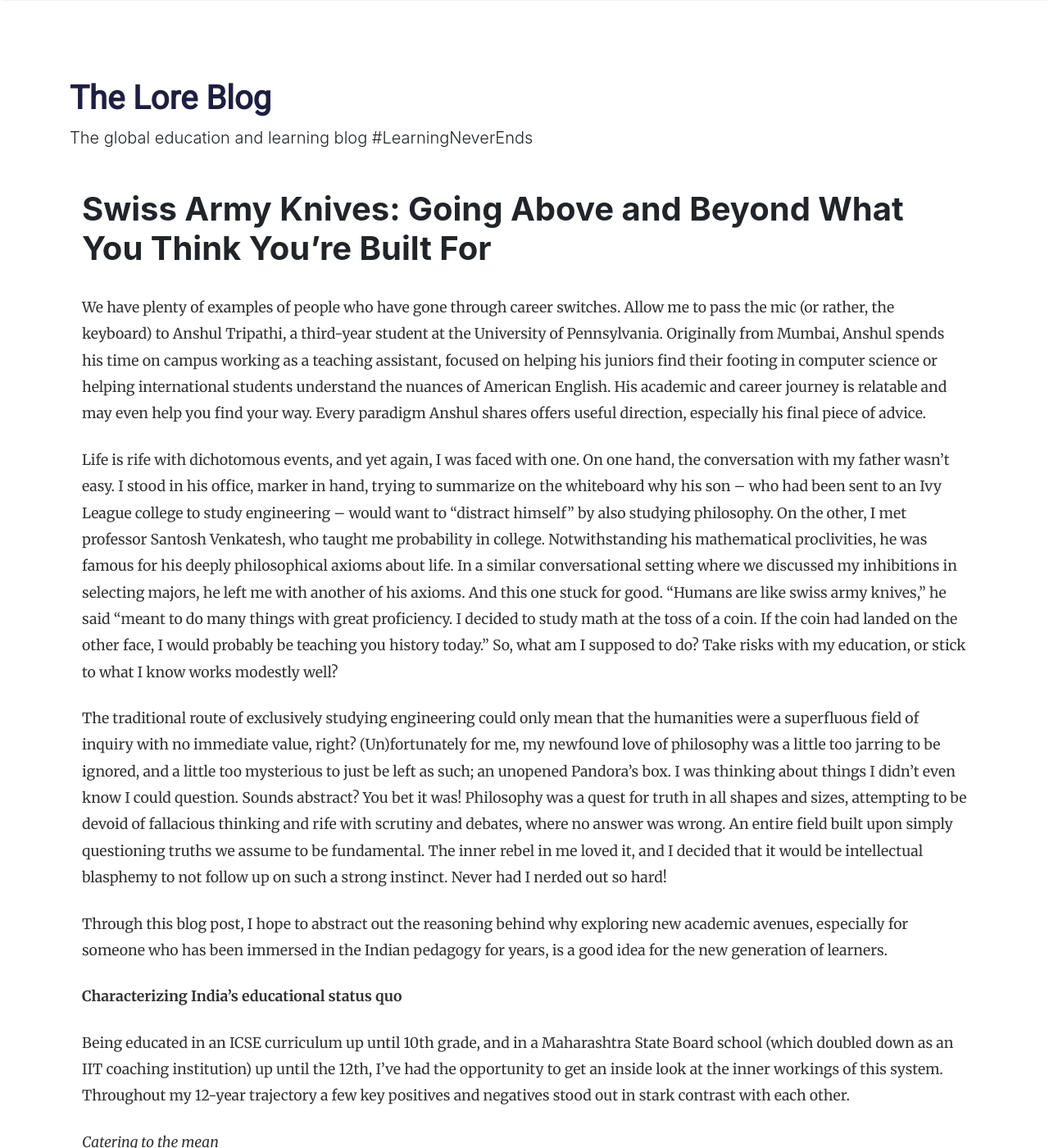
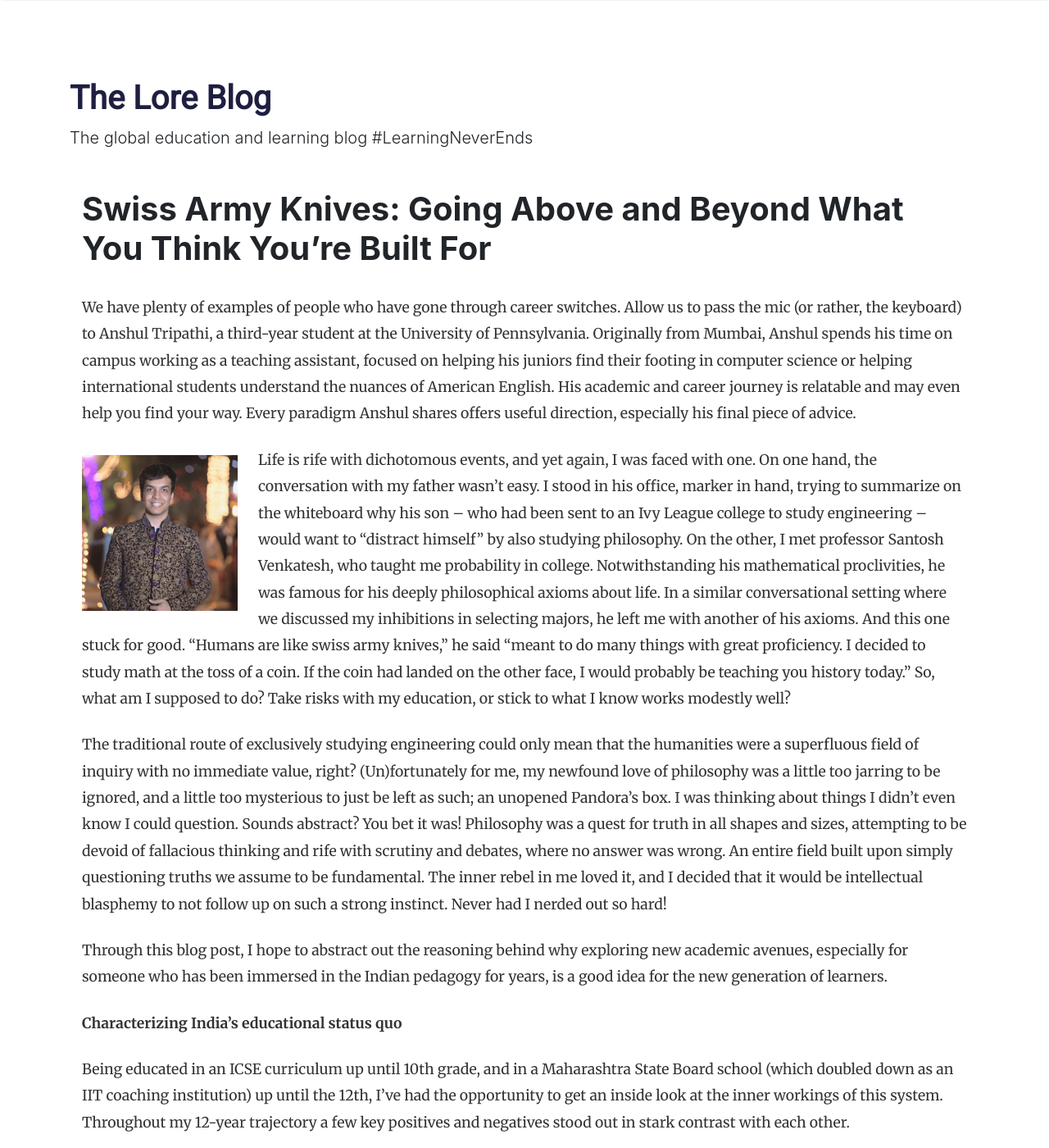
Before and after one commit to lore-blog/lore-blog.github.io, a Jekyll site: the page built from _posts/2019-10-17-swiss-army-knives.md, in a window 1280 px wide and 1400 px high. Shown: the whole window at 82% size. Built offline with Jekyll 4.4.1, drawn with Linux system fonts in a browser that asks for light colours; nearby versions of some CDN libraries; some of the changed text lies outside the part shown.

Commit message:
swiss content and images changed

```diff
--- a/_posts/2019-10-17-swiss-army-knives.md
+++ b/_posts/2019-10-17-swiss-army-knives.md
@@ -2,14 +2,14 @@
 layout: post
 title: 'Swiss Army Knives: Going Above and Beyond What You Think You’re Built For'
 author: anshul
-thumbnail: assets/images/articles/thumbs/swiss-army1.jpg
+thumbnail: assets/images/articles/thumbs/swiss-up-army1.jpeg
 featured: false
 type: blog
 ---
 
-We have plenty of examples of people who have gone through career switches. Allow me to pass the mic (or rather, the keyboard) to Anshul Tripathi, a third-year student at the University of Pennsylvania. Originally from Mumbai, Anshul spends his time on campus working as a teaching assistant, focused on helping his juniors find their footing in computer science or helping international students understand the nuances of American English. His academic and career journey is relatable and may even help you find your way. Every paradigm Anshul shares offers useful direction, especially his final piece of advice.
+We have plenty of examples of people who have gone through career switches. Allow us to pass the mic (or rather, the keyboard) to Anshul Tripathi, a third-year student at the University of Pennsylvania. Originally from Mumbai, Anshul spends his time on campus working as a teaching assistant, focused on helping his juniors find their footing in computer science or helping international students understand the nuances of American English. His academic and career journey is relatable and may even help you find your way. Every paradigm Anshul shares offers useful direction, especially his final piece of advice.
 
-Life is rife with dichotomous events, and yet again, I was faced with one. On one hand, the conversation with my father wasn’t easy. I stood in his office, marker in hand, trying to summarize on the whiteboard why his son – who had been sent to an Ivy League college to study engineering – would want to “distract himself” by also studying philosophy. On the other, I met professor Santosh Venkatesh, who taught me probability in college. Notwithstanding his mathematical proclivities, he was famous for his deeply philosophical axioms about life. In a similar conversational setting where we discussed my inhibitions in selecting majors, he left me with another of his axioms. And this one stuck for good. “Humans are like swiss army knives,” he said “meant to do many things with great proficiency. I decided to study math at the toss of a coin. If the coin had landed on the other face, I would probably be teaching you history today.” So, what am I supposed to do? Take risks with my education, or stick to what I know works modestly well?
+![swiss-army](/assets/images/articles/anshul.jpg){:class="img-inline"} Life is rife with dichotomous events, and yet again, I was faced with one. On one hand, the conversation with my father wasn’t easy. I stood in his office, marker in hand, trying to summarize on the whiteboard why his son – who had been sent to an Ivy League college to study engineering – would want to “distract himself” by also studying philosophy. On the other, I met professor Santosh Venkatesh, who taught me probability in college. Notwithstanding his mathematical proclivities, he was famous for his deeply philosophical axioms about life. In a similar conversational setting where we discussed my inhibitions in selecting majors, he left me with another of his axioms. And this one stuck for good. “Humans are like swiss army knives,” he said “meant to do many things with great proficiency. I decided to study math at the toss of a coin. If the coin had landed on the other face, I would probably be teaching you history today.” So, what am I supposed to do? Take risks with my education, or stick to what I know works modestly well?
 
 The traditional route of exclusively studying engineering could only mean that the humanities were a superfluous field of inquiry with no immediate value, right? (Un)fortunately for me, my newfound love of philosophy was a little too jarring to be ignored, and a little too mysterious to just be left as such; an unopened Pandora’s box. I was thinking about things I didn’t even know I could question. Sounds abstract? You bet it was! Philosophy was a quest for truth in all shapes and sizes, attempting to be devoid of fallacious thinking and rife with scrutiny and debates, where no answer was wrong. An entire field built upon simply questioning truths we assume to be fundamental. The inner rebel in me loved it, and I decided that it would be intellectual blasphemy to not follow up on such a strong instinct. Never had I nerded out so hard!
 
@@ -23,7 +23,7 @@
 
 In any given classroom setting, there are students whose innate academic prowess far surpasses the average, as well as those who trail behind the average. To tailor a classroom to serve either end of this distribution of abilities would be unfair, as it would alienate the large majority of students. Over the years, the Indian education system has calibrated itself to provide quality education for the average student in a way that it is neither too difficult for those who survive, nor too easy for those who thrive. Through the institutionalization of “educational boards” such as ICSE, ISC, CBSE, and HSC, evolution and standardization of the education industry has been tremendous, allowing the Indian education system to become one of the most rigorous and universally consistent in the world, as opposed to a system in which each educational entity develops its own curriculum, and is therefore subject to scrutiny by a much smaller, local populace.
 
-![swiss-army](/assets/images/articles/swiss-army1.jpg){:class="img-center"}
+![swiss-army](/assets/images/articles/swiss-up-army1.jpeg){:class="img-center"}
 
 <u><i>With great standardization, comes great inflexibility</i></u>
 
@@ -33,7 +33,7 @@
 
 Although the split amongst science, commerce and arts for the 11th and 12th does facilitate deeper exploration to some extent and in its own right is of top-notch quality, the underlying assumption that students must choose a single stream in exclusivity is a parochial constraint; for example, a science student may want nothing to do with chemistry but is required to take it, but loves economics and history and has no avenues to explore them.
 
-![swiss-army](/assets/images/articles/swiss-army2.jpg){:class="img-center"}
+![swiss-army](/assets/images/articles/swiss-up-army2.jpeg){:class="img-center"}
 
 **A contrasting paradigm in higher education that emerges with more options**
 
@@ -43,7 +43,7 @@
 
 <u><i>Increased awareness about career options</i></u>
 
-With the increased presence of multinational corporations (MNCs) in India, and their openness to hiring internationals, traditional career paths are out the window. Mathematicians and physicists, who once rarely deviated from the path of becoming researchers or academicians, now find high paying industry jobs as consultants, investment bankers and financial traders. History majors become management professionals, and ex-military soldiers enter academia. When you realize that over time your choice of study does not limit your career options, but instead – by virtue of today’s industry demand – only opens more doors by augmenting your perspectives, becoming more open to academic exploration and risk-taking becomes more appealing. Humans are innately like swiss army knives, meant to be proficient in a number of different skills. You can study what you want, without trading a sense of future financial security.
+With the increased presence of multinational corporations (MNCs) in India, and their openness to hiring internationals, traditional career paths are out the window. Mathematicians and physicists, who once rarely deviated from the path of becoming researchers or academicians, now find high paying industry jobs as consultants, investment bankers and financial traders. History majors become management professionals, and ex-military soldiers enter academia. When you realize that over time [your choice of study does not limit your career options](https://blog.lore.online/2018/09/03/what-you-study-is-notwhat-you-do.html){:target="\_blank"}, but instead – by virtue of today’s industry demand – only opens more doors by augmenting your perspectives, becoming more open to academic exploration and risk-taking becomes more appealing. Humans are innately like swiss army knives, meant to be proficient in a number of different skills. You can study what you want, without trading a sense of future financial security.
 
 <u><i>Utility of soft skills</i></u>
 
--- a/assets/css/screen.css
+++ b/assets/css/screen.css
@@ -81,6 +81,12 @@
 #st-1{
   text-align: left !important;
   margin-bottom: 20px
+}
+.img-inline{
+  width: 190px;
+  margin: 10px 25px 0 0;
+  float: left;
+  display:inline-block;
 }
 @media (min-width: 576px) {
   .card-columns.listfeaturedtag {
@@ -418,6 +424,12 @@
 @media (max-width: 767px) {
   .post-top-meta.authorpage {
     text-align: center;
+  }
+  .img-inline {
+    width: auto;
+    margin: 10px auto 10px auto;
+    float: none;
+    display: block;
   }
 }
 .share,
```
Also changed, not shown: assets/images/articles/anshul.jpg (added), assets/images/articles/swiss-army1.jpg (deleted), assets/images/articles/swiss-army2.jpg (deleted), assets/images/articles/swiss-up-army1.jpeg (added), assets/images/articles/swiss-up-army2.jpeg (added), assets/images/articles/thumbs/swiss-up-army1.jpeg (added).
